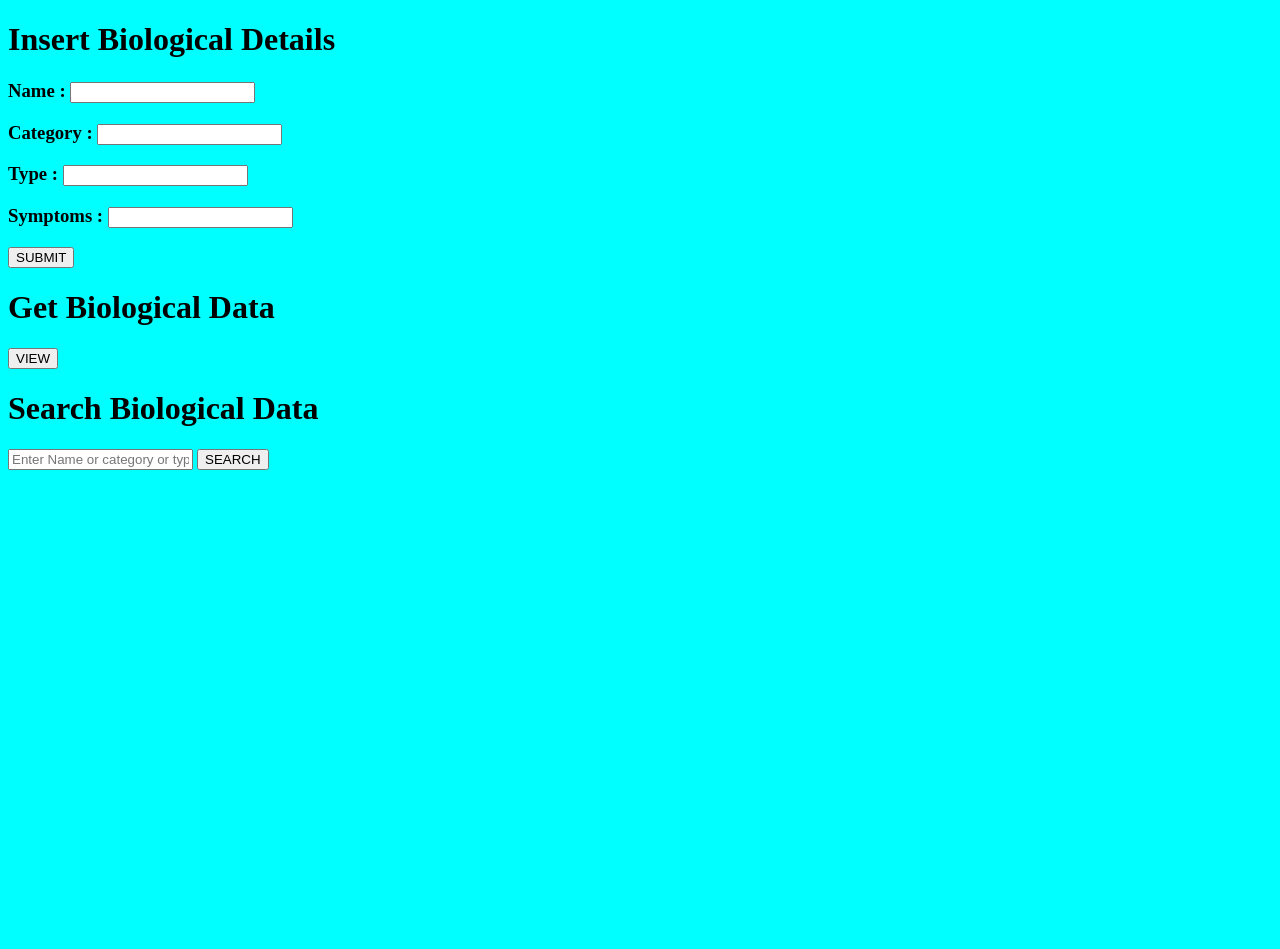
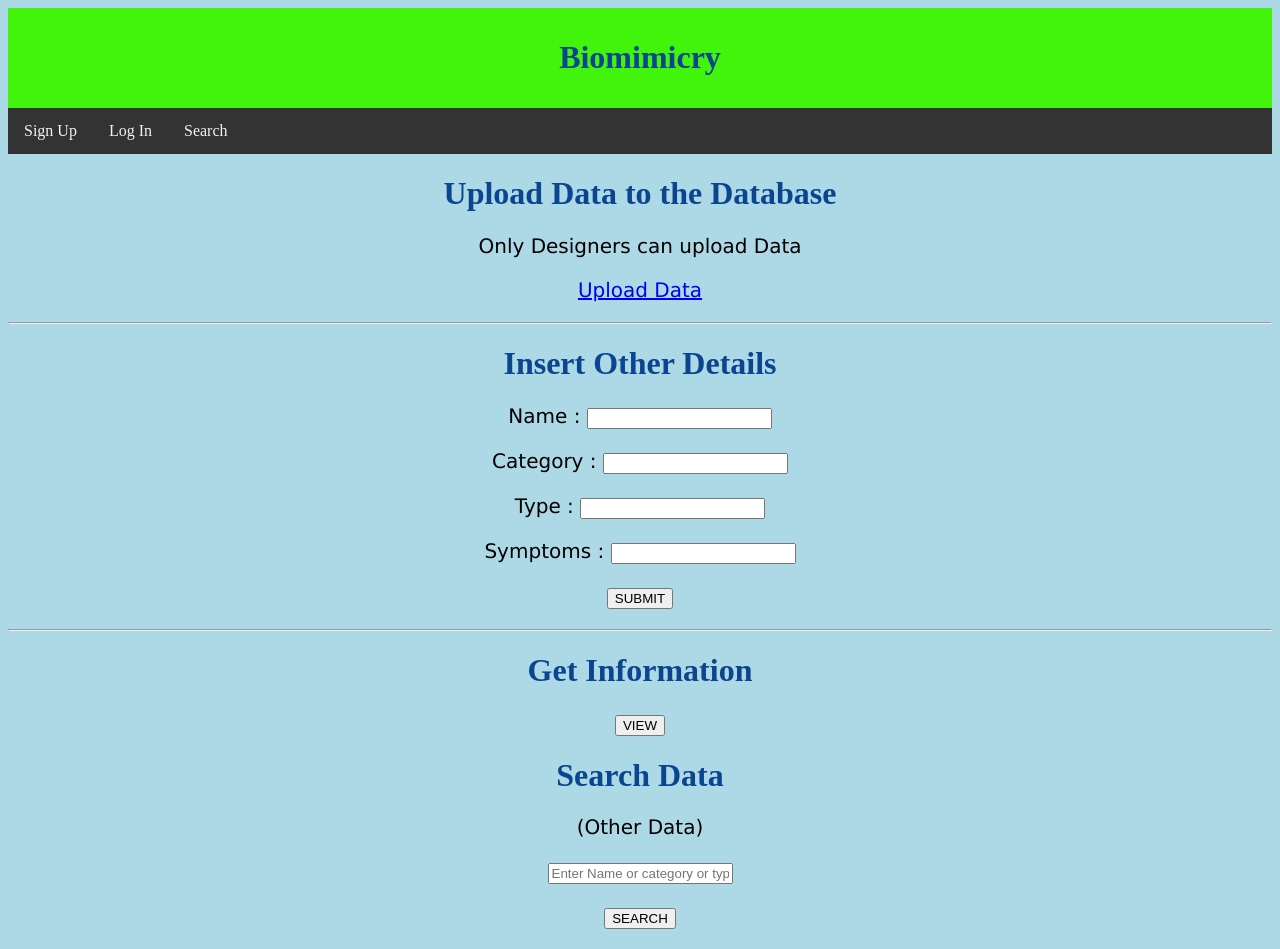
Before and after one commit to darshanbadiger/CIPD_Demo, a Django app: page / in a window 1280 px wide. Before the commit the page ends 470 px from the top, so only its background shows below. Run offline with Django 3.2, Linux system fonts and the light colour scheme.

Commit message:
Add files via upload

```diff
--- a/templates/base.html
+++ b/templates/base.html
@@ -5,8 +5,53 @@
         <meta name="viewpoint" content="width=device-width, initial-scale=1.0">
         <meta http-equiv="X-UA-Compatible" content="ie=edge">
         <title></title>
+        <style>
+
+            body {background-color: lightblue;}
+            h1 {
+                color: rgb(11, 68, 143);
+                text-align: center;
+               }
+
+            p {
+              font-family: verdana;
+              font-size: 20px;
+              text-align: center;
+
+            }
+            .header {
+                background-color: #42f30c;
+                padding: 10px;
+                text-align: center;
+              }
+              .topnav {
+                overflow: hidden;
+                background-color: #333;
+              }
+              .topnav a {
+                float: left;
+                display: block;
+                color: #f2f2f2;
+                text-align: center;
+                padding: 14px 16px;
+                text-decoration: none;
+              }
+              .topnav a:hover {
+                background-color: #ddd;
+                color: black;
+              }
+            </style>
     </head>
-    <body bgcolor="cyan">
+    <body>
+        <div class="header">
+            <h1>Biomimicry</h1>
+          </div>
+          <div class="topnav">
+            <a href="#">Sign Up</a>
+            <a href="#">Log In</a>
+            <a href="#">Search</a>
+          </div>
+
         {% if messages %}
         {% for message in messages %}
         <div class="alert alert-{{message.tags}}">
--- a/templates/home.html
+++ b/templates/home.html
@@ -7,28 +7,32 @@
 </head>
 
 <body>
+    <h1>Upload Data to the Database</h1>
+    <p>Only Designers can upload Data </p>
+    <a href="upload"><p>Upload Data</p></a><hr>
 
-    <h1>Insert Biological Details</h1>
+    <h1>Insert Other Details</h1>
     <form method="POST">
     {% csrf_token %}
-    <h3>Name : <input type="text" name="name"></h3>
-    <h3>Category : <input type="text" name="category"></h3>
-    <h3>Type : <input type="text" name="c_type"></h3>
-    <h3>Symptoms : <input type="text" name="symptoms"></h3>
-    <input type="submit" value="SUBMIT">
+    <p>Name : <input type="text" name="name"></p>
+    <p>Category : <input type="text" name="category"></p>
+    <p>Type : <input type="text" name="c_type"></p>
+    <p>Symptoms : <input type="text" name="symptoms"></p>
+    <p><input type="button" value="SUBMIT" ></p>
+    </form>
+    <hr>
+
+    <h1>Get Information</h1>
+    <form method="GET" action="{% url 'data' %}">
+        {% csrf_token %}
+      <p>  <input type="submit" value="VIEW"></p>
     </form>
 
-    <h1>Get Biological Data</h1>
-    <form method="GET" action="{% url 'data' %}">
-        {% csrf_token %}
-        <input type="submit" value="VIEW">
-    </form>
-
-    <h1>Search Biological Data</h1>
+    <h1>Search Data</h1><p>(Other Data)</p>
     <form method="POST" action="{% url 'search' %}">
         {% csrf_token %}
-        <input type="text" name = "srh" placeholder="Enter Name or category or type">
-        <input type="submit" value="SEARCH">
+      <p>  <input type="text" name = "srh" placeholder="Enter Name or category or type"></p>
+       <p> <input type="submit" value="SEARCH"></p>
     </form>
 
 </body>
```
Also changed, not shown: templates/search.html (+8 -8 lines), templates/upload.html (added, +24 -0 lines).
